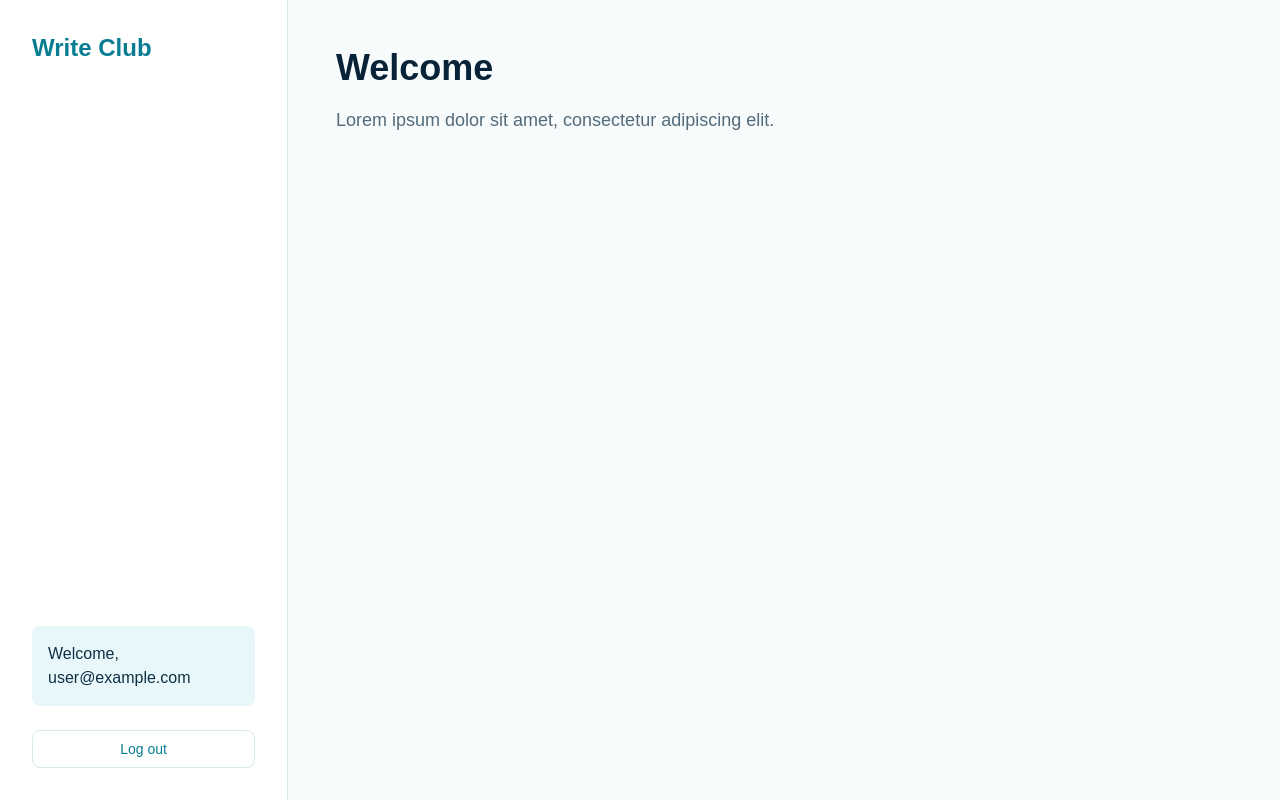
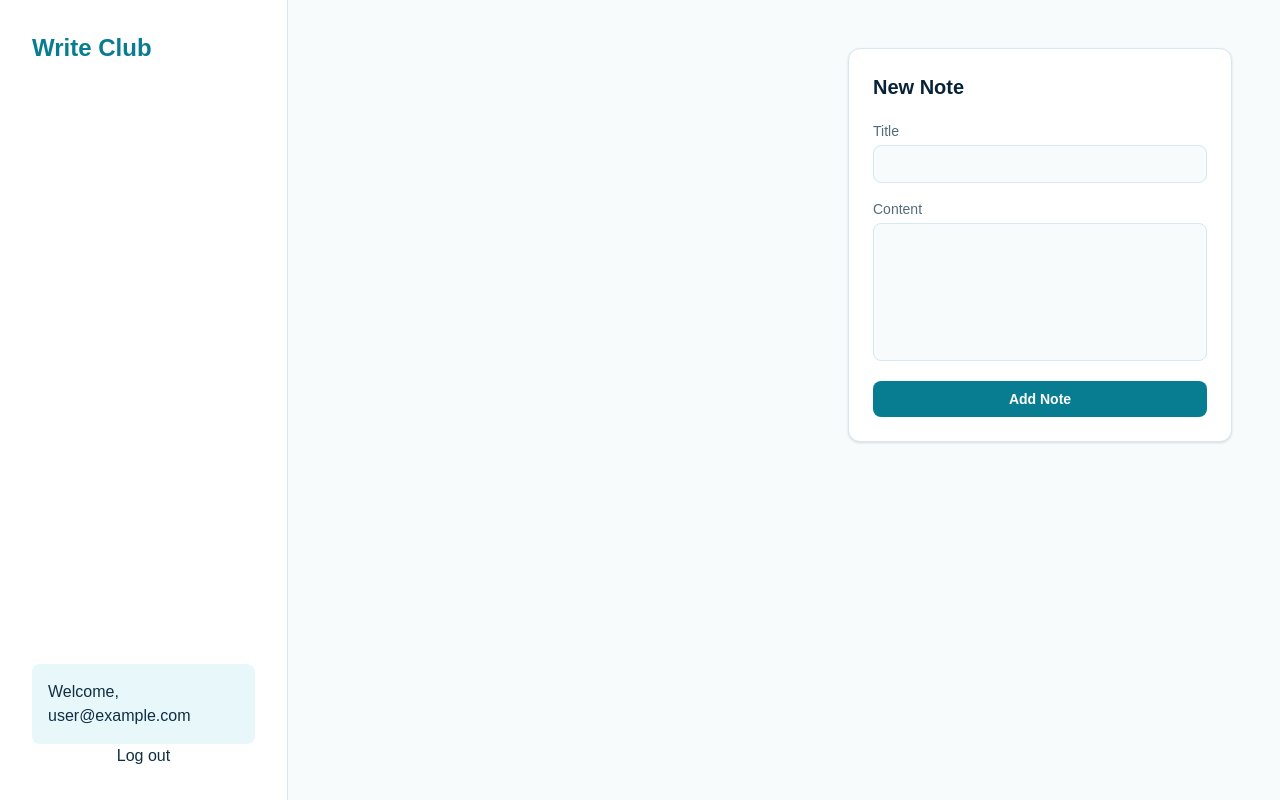
Before and after one commit to evantk91/write-club, a Next.js app: page /dashboard in a window 1280 px wide. Built offline with nearby package versions, Linux system fonts and the light colour scheme; no server answers; sample sign-in values are in the browser's storage.

Commit message:
✨ feat: wire NewNote into dashboard layout
Replaces the placeholder welcome message with a two-column dashboard
layout and mounts the NewNote form in the right panel, with styles
for the form fields and layout.

```diff
--- a/app/dashboard/dashboard.module.css
+++ b/app/dashboard/dashboard.module.css
@@ -24,10 +24,6 @@
   @apply mt-1 break-all text-base font-semibold text-[#082338];
 }
 
-.logoutButton {
-  @apply mt-4 rounded-lg border border-[#d7e8ee] px-4 py-2 text-sm font-medium text-[#087d92] transition-colors hover:bg-[#e8f8fa] md:mt-6;
-}
-
 .content {
   @apply flex flex-1 px-6 py-10 sm:px-8 md:items-start md:px-12 md:py-12;
 }
@@ -43,3 +39,50 @@
 .description {
   @apply mt-4 text-lg leading-8 text-[#536b7a];
 }
+
+/* Dashboard two-column layout */
+.columns {
+  @apply flex w-full gap-8;
+}
+
+.leftPanel {
+  @apply flex-1;
+}
+
+.rightPanel {
+  @apply w-96 shrink-0;
+}
+
+/* NewNote form */
+.newNote {
+  @apply rounded-xl border border-[#d7e8ee] bg-white p-6 shadow-sm;
+}
+
+.newNoteTitle {
+  @apply mb-5 text-xl font-semibold text-[#082338];
+}
+
+.form {
+  @apply flex flex-col gap-4;
+}
+
+.field {
+  @apply flex flex-col gap-1;
+}
+
+.label {
+  @apply text-sm font-medium text-[#536b7a];
+}
+
+.input,
+.select {
+  @apply rounded-lg border border-[#d7e8ee] bg-[#f7fbfc] px-3 py-2 text-sm text-[#0f2f44] outline-none transition focus:border-[#087d92] focus:ring-2 focus:ring-[#087d92]/20;
+}
+
+.textarea {
+  @apply resize-none rounded-lg border border-[#d7e8ee] bg-[#f7fbfc] px-3 py-2 text-sm text-[#0f2f44] outline-none transition focus:border-[#087d92] focus:ring-2 focus:ring-[#087d92]/20;
+}
+
+.submitButton {
+  @apply mt-1 cursor-pointer rounded-lg bg-[#087d92] px-4 py-2 text-sm font-semibold text-white transition hover:bg-[#065f6f] active:scale-95;
+}
--- a/app/dashboard/page.tsx
+++ b/app/dashboard/page.tsx
@@ -1,12 +1,13 @@
 import styles from "./dashboard.module.css";
+import NewNote from "./components/NewNote";
 
 export default function DashboardPage() {
   return (
-    <div className={styles.welcome}>
-      <h1 className={styles.title}>Welcome</h1>
-      <p className={styles.description}>
-        Lorem ipsum dolor sit amet, consectetur adipiscing elit.
-      </p>
+    <div className={styles.columns}>
+      <div className={styles.leftPanel}></div>
+      <div className={styles.rightPanel}>
+        <NewNote />
+      </div>
     </div>
   );
 }
```
